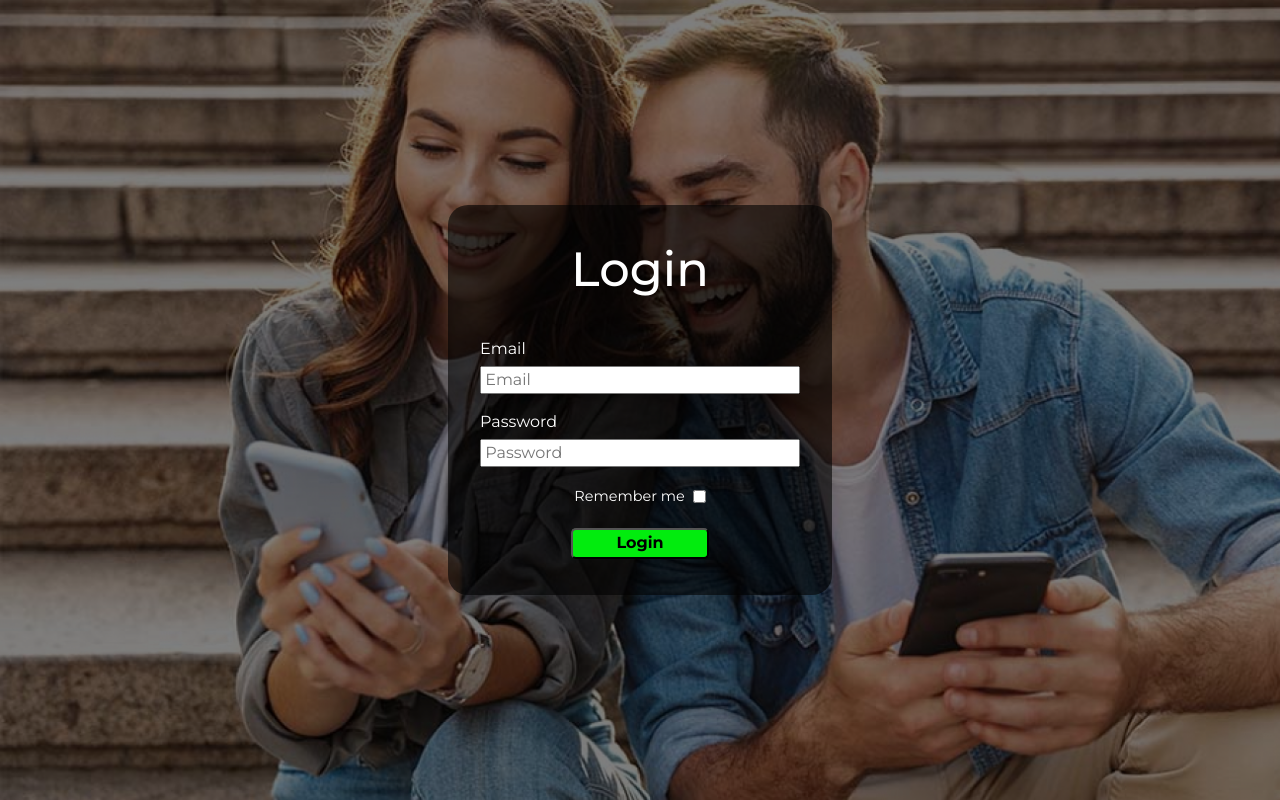
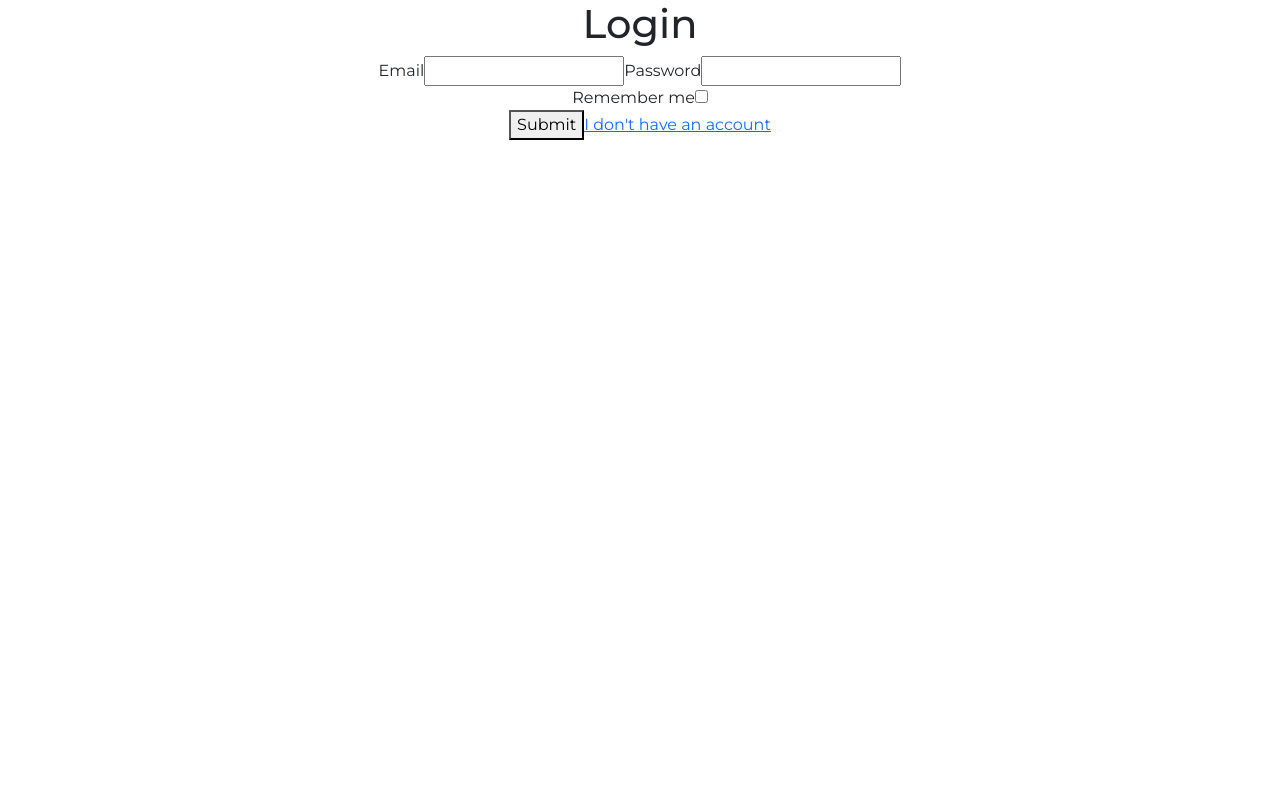
Before and after one commit to michaelhernandezrala/wallaclone-frontend, a React (Create React App) app: page /login in a window 1280 px wide. Built offline with nearby package versions, Linux system fonts and the light colour scheme.

Commit message:
login except css

```diff
--- /dev/null
+++ b/src/api/login.js
@@ -0,0 +1,16 @@
+const { default: storage } = require('../utils/storage');
+const { default: client, setAuthorizationHeader } = require('./client');
+
+const login = (credentials, checked) => {
+  return client.post('/api/login', credentials).then(({ token }) => {
+    setAuthorizationHeader(token);
+    console.log('checked', checked);
+    console.log(token);
+    if (checked) {
+      console.log('storage');
+      storage.set('auth', token);
+    }
+  });
+};
+
+module.exports = login;
--- a/src/pages/Login/Login.js
+++ b/src/pages/Login/Login.js
@@ -1,42 +1,71 @@
-import React from 'react';
+import React, { useState } from 'react';
+import { Link } from 'react-router-dom';
+import { Formik, Field, Form } from 'formik';
+import login from '../../api/login';
 
-import FormData from '../../components/FormData/FormData';
+function Login() {
+  const [errorLogin, setErrorLogin] = useState({
+    isError: false,
+    message: '',
+  });
+  const [checked, setChecked] = useState(false);
 
-import './Login.css'
-function Login() {
+  const validateEmail = (value) => {
+    let error = '';
+    if (!value) {
+      error = 'Email is required';
+    } else if (!/^[A-Z0-9._%+-]+@[A-Z0-9.-]+\.[A-Z]{2,4}$/i.test(value)) {
+      error = 'Invalid email address';
+    }
+    return error;
+  };
+
+  const handleChange = () => {
+    setChecked(!checked);
+  };
+
   return (
     <main className='login'>
       <div className='login__overlay'>
         <section className='login__content'>
           <h1 className='login__title'>Login</h1>
-          <form className='login__form'>
-            <FormData
-              labelName="Email"
-              name="email"
-              type="email"
-              placeholder="Email"
-            />
-            <FormData
-              labelName="Password"
-              name="password"
-              type="password"
-              placeholder="Password"
-            />
-            <div className="form-control-remember-me">
-              <label htmlFor="checkbox">Remember me</label>
-              <input type="checkbox" id="checkbox" />
-            </div>
-            <button
-              type="submit"
-              className='login__button'
-            >
-              Login
-            </button>
-          </form>
+          <Formik
+            initialValues={{
+              email: '',
+              password: '',
+            }}
+            onSubmit={async (values) => {
+              try {
+                const response = await login(values, checked);
+              } catch (error) {}
+            }}
+          >
+            {({ errors, touched, values }) => (
+              <Form>
+                <label htmlFor='email'>Email</label>
+                <Field name='email' validate={validateEmail} />
+                {errors.email && touched.email && <div>{errors.email}</div>}
+                <label htmlFor='password'>Password</label>
+                <Field type='password' name='password' />
+                <div className='form-control-remember-me'>
+                  <label htmlFor='checkbox'>Remember me</label>
+                  <input
+                    type='checkbox'
+                    id='checkbox'
+                    checked={checked}
+                    onChange={handleChange}
+                  />
+                </div>
+                <button type='submit'>Submit</button>
+                {errorLogin.isError ? <p>{errorLogin.message}</p> : null}
+                <Link to='/register'>I don't have an account</Link>
+              </Form>
+            )}
+          </Formik>
         </section>
       </div>
     </main>
-  )
+  );
 }
 
-export default Login
+export default Login;
--- a/src/pages/Register/Register.js
+++ b/src/pages/Register/Register.js
@@ -2,6 +2,7 @@ import React, { useState } from 'react';
 import FormData from '../../components/FormData/FormData';
 import { Formik, Field, Form } from 'formik';
 import register from '../../api/register';
+import { Link } from 'react-router-dom';
 
 function Register() {
   const [errorRegister, setErrorRegister] = useState({
@@ -67,7 +68,7 @@ function Register() {
               const { name, email, password } = values;
 
               try {
-                const response = await register({
+                await register({
                   name,
                   email,
                   password,
@@ -76,6 +77,7 @@ function Register() {
                   isError: false,
                   message: '',
                 });
+                console.log('user register correctly');
               } catch (error) {
                 setErrorRegister({
                   isError: true,
@@ -114,6 +116,7 @@ function Register() {
                 )}
                 <button type='submit'>Submit</button>
                 {errorRegister.isError ? <p>{errorRegister.message}</p> : null}
+                <Link to='/login'>I already have an account</Link>
               </Form>
             )}
           </Formik>
--- /dev/null
+++ b/src/utils/storage.js
@@ -0,0 +1,19 @@
+const storage = {
+  get(key) {
+    const value = localStorage.getItem(key);
+    if (!value) {
+      return null;
+    }
+    return JSON.parse(value);
+  },
+
+  set(key, value) {
+    localStorage.setItem(key, JSON.stringify(value));
+  },
+
+  remove(key) {
+    localStorage.removeItem(key);
+  },
+};
+
+export default storage;
```
